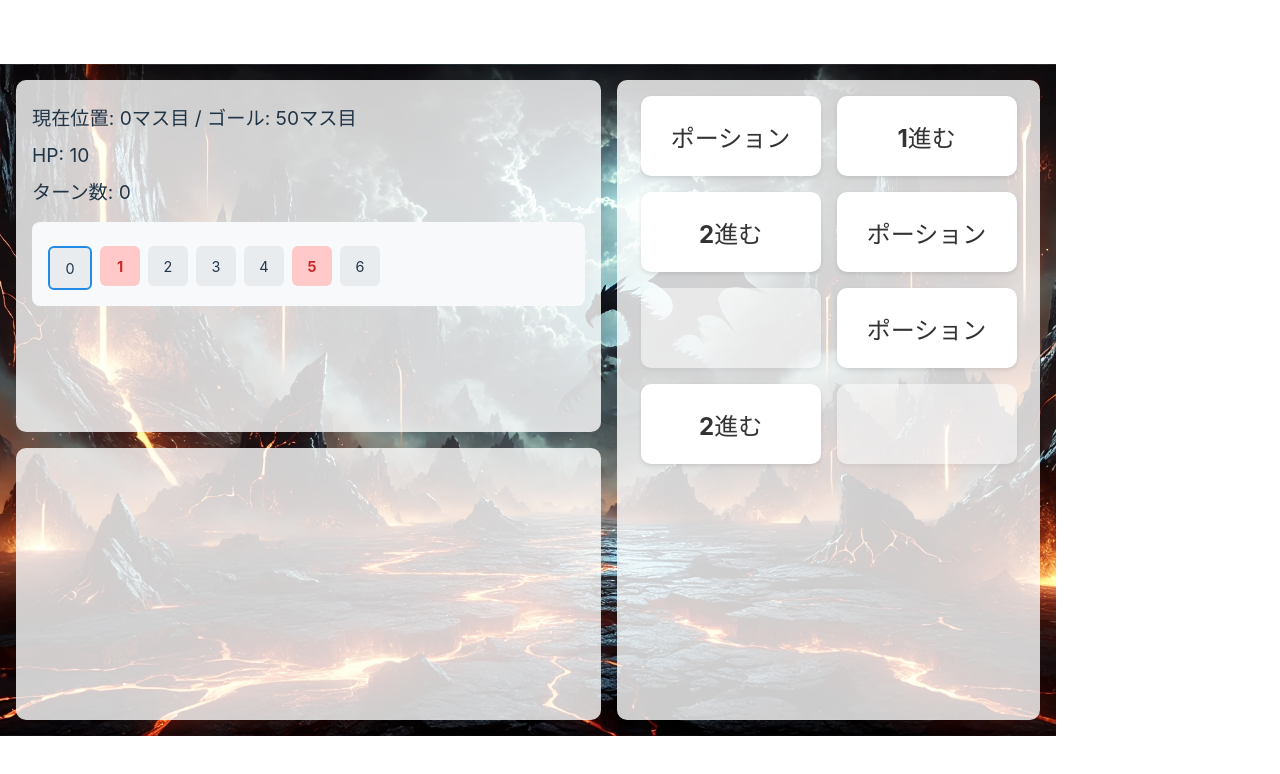
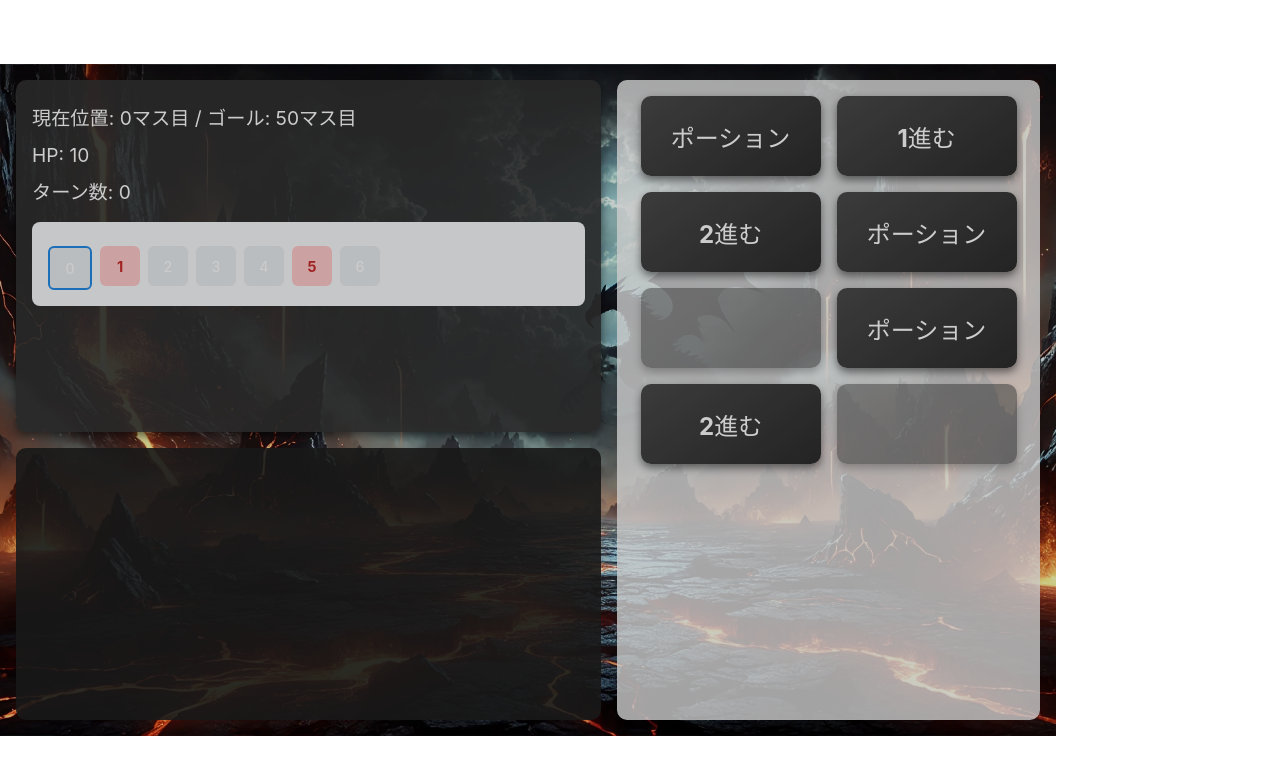
Before and after one commit to kekoyana/carddragon, a React (Vite) app: page / in a window 1280 px wide. Shown: the top 774 px of the page. Built offline with nearby package versions, Linux system fonts and the light colour scheme.

Commit message:
色を黒を基調にする

```diff
--- a/src/components/Game.module.css
+++ b/src/components/Game.module.css
@@ -8,6 +8,7 @@
   padding: 1rem;
   display: flex;
   gap: 1rem;
+  filter: brightness(0.8); /* Darken the overall game area */
 }
 
 .leftPanel {
@@ -18,18 +19,21 @@
 }
 
 .status {
-  background: rgba(255, 255, 255, 0.8);
+  background: rgba(50, 50, 50, 0.9); /* Darker background for status */
   border-radius: 10px;
   padding: 1rem;
   height: 320px;
+  box-shadow: 0 4px 8px rgba(0, 0, 0, 0.5); /* Add shadow for depth */
+  color: #ffffff; /* Change text color to white for better readability */
 }
 
 .message {
-  background: rgba(255, 255, 255, 0.8);
+  background: rgba(30, 30, 30, 0.9); /* Darker message area */
   border-radius: 10px;
   padding: 1rem;
   overflow-y: auto;
   height: 240px;
+  color: #fff; /* White text for contrast */
 }
 
 .action {
@@ -114,13 +118,13 @@
   white-space: normal;
   border: none;
   border-radius: 10px;
-  background: #fff;
-  box-shadow: 0 2px 4px rgba(0, 0, 0, 0.1);
+  background: linear-gradient(145deg, #4a4a4a, #2c2c2c); /* Dark gradient */
+  box-shadow: 0 4px 8px rgba(0, 0, 0, 0.5);
   font-size: 1.5rem;
   font-weight: bold;
-  color: #333;
+  color: #fff; /* White text for buttons */
   cursor: pointer;
-  transition: transform 0.2s, box-shadow 0.2s;
+  transition: transform 0.2s, box-shadow 0.2s, background 0.2s; /* Added background transition */
   padding: 8px;
   display: flex;
   align-items: center;
@@ -130,7 +134,8 @@
 
 .cards button:hover:not(:disabled) {
   transform: translateY(-5px);
-  box-shadow: 0 4px 8px rgba(0, 0, 0, 0.2);
+  box-shadow: 0 4px 12px rgba(0, 0, 0, 0.3);
+  background: linear-gradient(145deg, #6a6a6a, #4a4a4a); /* Lighter gradient on hover */
 }
 
 .cards button:disabled {
@@ -139,10 +144,11 @@
 }
 
 .gameOver {
-  background: rgba(255, 255, 255, 0.9);
+  background: rgba(50, 50, 50, 0.9); /* Darker game over area */
   padding: 2rem;
   border-radius: 10px;
   margin-top: 2rem;
+  color: #fff; /* White text for contrast */
 }
 
 .gameOver h2 {
```
